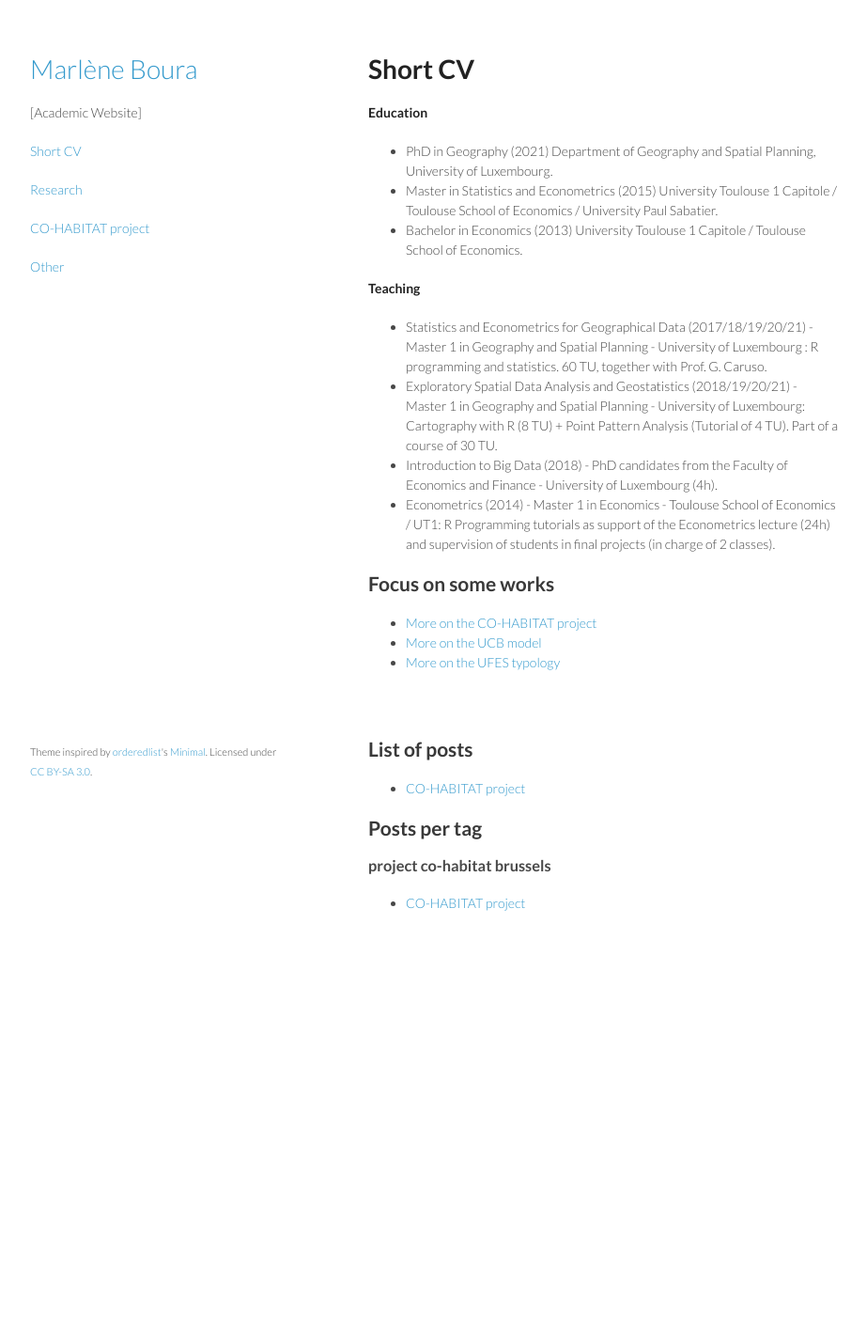
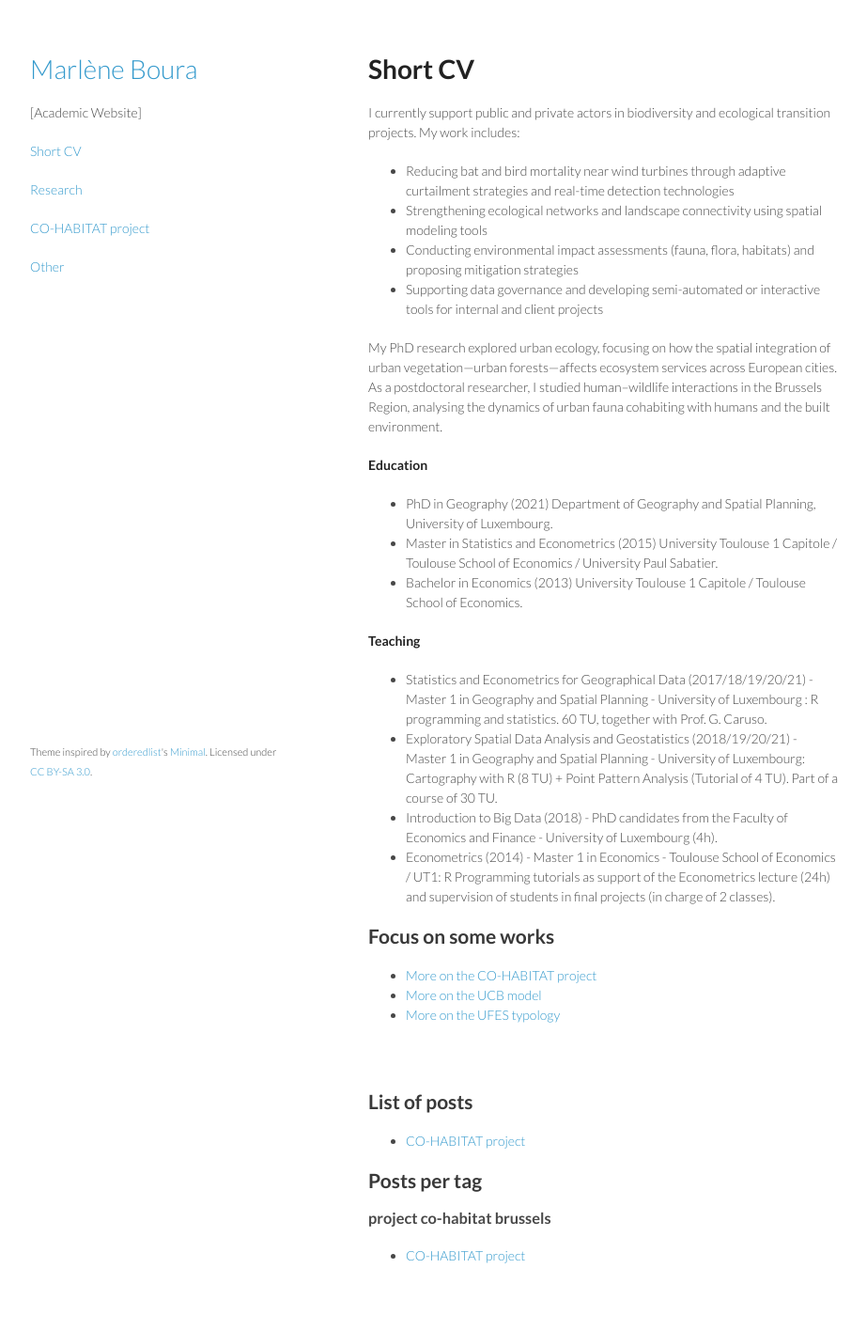
Before and after one commit to mboura/mboura.github.io, a Jekyll site: the page built from cv.md, in a window 1280 px wide. Shown: the whole page at 94% size, without its empty margins (178-1101 px from the left). Built offline with Jekyll 4.4.1, drawn with Linux system fonts in a browser that asks for light colours; our own code applies the rules of GitHub Pages for plain Markdown files; a script that is not in the unit is left out; before the commit the page ends 1041 px from its top, so only the background shows below that.

Commit message:
Update cv.md

```diff
--- a/cv.md
+++ b/cv.md
@@ -1,5 +1,12 @@
 # Short CV
 
+I currently support public and private actors in biodiversity and ecological transition projects. My work includes:
+- Reducing bat and bird mortality near wind turbines through adaptive curtailment strategies and real-time detection technologies
+- Strengthening ecological networks and landscape connectivity using spatial modeling tools
+- Conducting environmental impact assessments (fauna, flora, habitats) and proposing mitigation strategies
+- Supporting data governance and developing semi-automated or interactive tools for internal and client projects
+
+My PhD research explored urban ecology, focusing on how the spatial integration of urban vegetation—urban forests—affects ecosystem services across European cities. As a postdoctoral researcher, I studied human–wildlife interactions in the Brussels Region, analysing the dynamics of urban fauna cohabiting with humans and the built environment.
 
 **Education**
 
```
